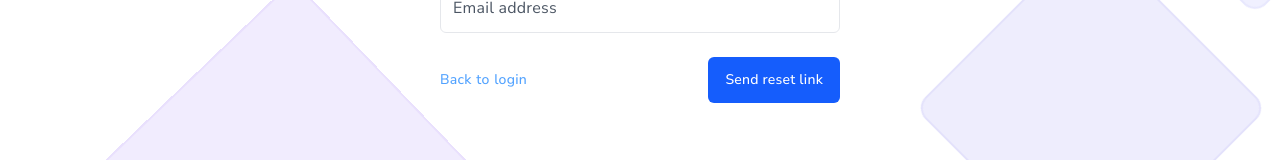
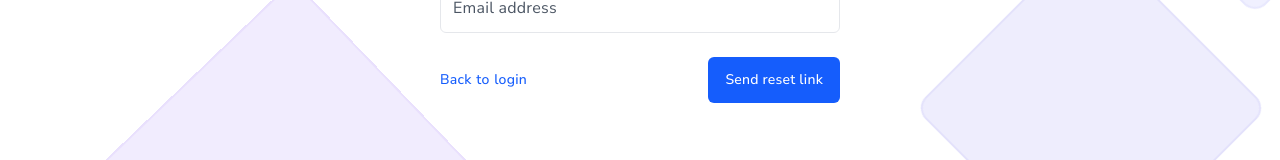
Before and after one commit to trynkobinariks/time-management, a Next.js app: page /auth/reset-password in a window 1280 px wide. Shown: the part 487-647 px from the top of the page. Built offline with nearby package versions, Linux system fonts and the light colour scheme; no server answers.

Commit message:
fixed texts colors

```diff
--- a/app/auth/login/page.tsx
+++ b/app/auth/login/page.tsx
@@ -25,10 +25,10 @@ const LoginContent = () => {
       <div className="w-full relative z-10 py-6">
         <div className="flex flex-col items-center">
           <Logo size="lg" className="mb-6" />
-          <h2 className="text-center text-2xl sm:text-3xl font-medium text-gray-900 dark:text-[var(--text-primary)]">
+          <h2 className="text-center text-2xl sm:text-3xl font-medium text-[var(--text-primary)]">
             {t('auth.login.title')}
           </h2>
-          <p className="mt-2 text-center text-sm text-gray-600 dark:text-[var(--text-secondary)]">
+          <p className="mt-2 text-center text-sm text-[var(--text-secondary)]">
             <Link
               href="/auth/signup"
               className="font-medium text-blue-600 hover:text-blue-500 dark:text-blue-400 dark:hover:text-blue-300"
--- a/app/auth/reset-password/page.tsx
+++ b/app/auth/reset-password/page.tsx
@@ -95,7 +95,7 @@ const ResetPasswordPage = () => {
           <div className="flex items-center justify-between">
             <Link
               href="/auth/login"
-              className="text-sm font-medium text-blue-400 hover:text-blue-300"
+              className="text-sm font-medium text-blue-600 hover:text-blue-500 dark:text-blue-400 dark:hover:text-blue-300"
             >
               {t('auth.resetPassword.backToLogin')}
             </Link>
--- a/app/auth/signup/page.tsx
+++ b/app/auth/signup/page.tsx
@@ -66,7 +66,7 @@ const SignUpPage = () => {
           <p className="mt-2 text-center text-sm text-[var(--text-secondary)]">
             <Link
               href="/auth/login"
-              className="font-medium text-blue-400 hover:text-blue-300"
+              className="font-medium text-blue-600 hover:text-blue-500 dark:text-blue-400 dark:hover:text-blue-300"
             >
               {t('auth.login.signIn')}
             </Link>
```
